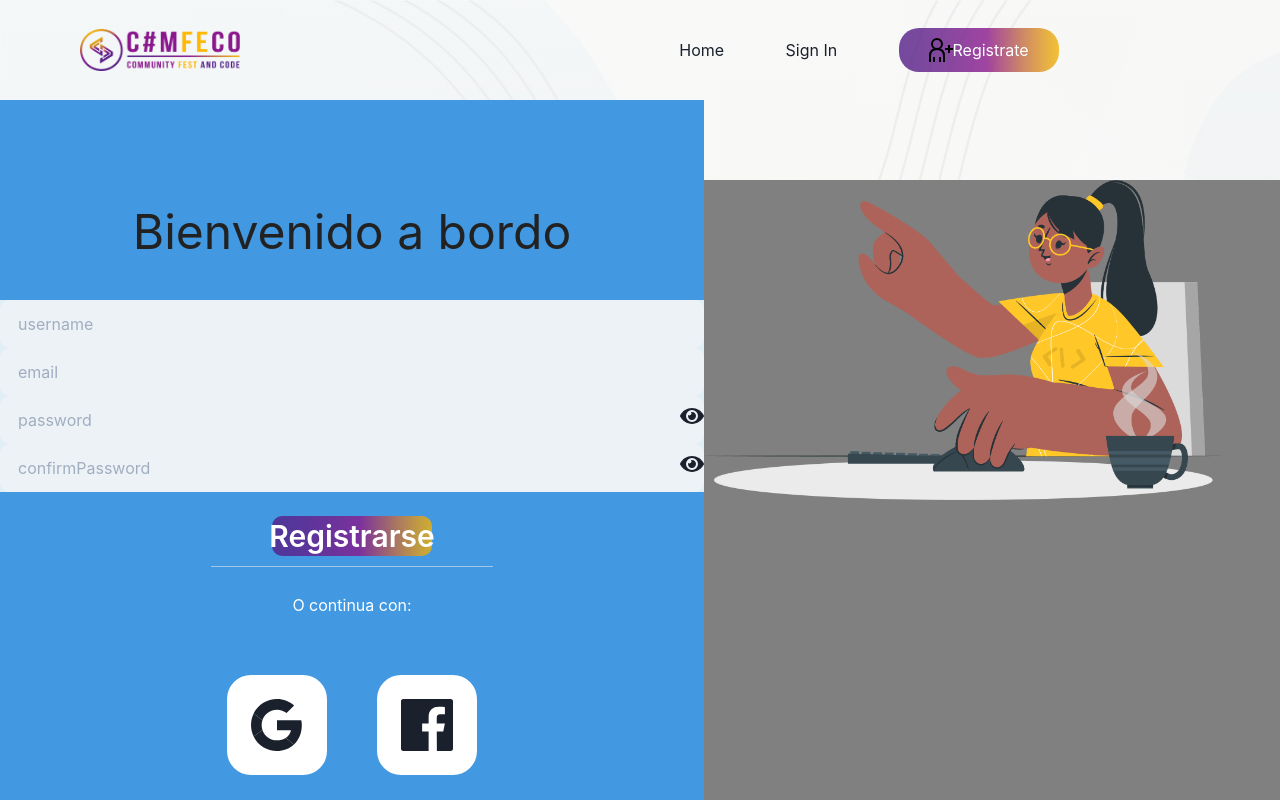
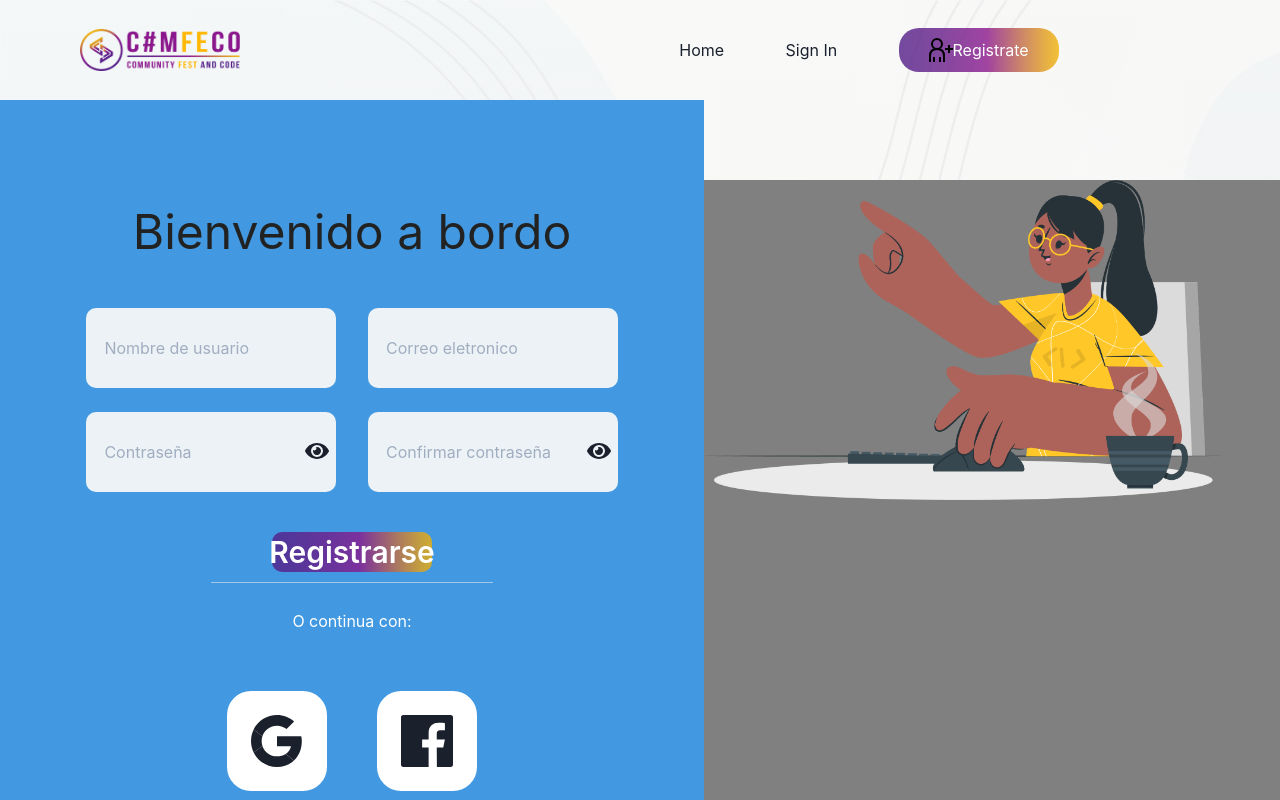
Before and after one commit to Comunidad-de-Programadores/Team-React-48-Comfeco, a Next.js app: page /sign-up in a window 1280 px wide. Shown: the top 800 px of the page. Built offline with nearby package versions, Linux system fonts and the light colour scheme; no server answers.

Commit message:
refactor: input need styles

```diff
--- a/components/signup/Form.tsx
+++ b/components/signup/Form.tsx
@@ -11,7 +11,6 @@ import {
 
 import useAuth from "../../hooks/useAuth";
 import { SignupErrors } from "../../interfaces";
-import TheInput from "../share/TheInput";
 
 function Form(): JSX.Element {
   const {
@@ -23,26 +22,11 @@ function Form(): JSX.Element {
     IconPassword,
     registerSuccess,
     apiError,
+    handleChange,
+    values,
   } = useAuth();
-  const signUpArray = [
-    { name: "username", type: "text", left: false, right: false },
-    { name: "email", type: "email", left: false, right: false },
-    {
-      name: "password",
-      type: inputTypePassword,
-      left: false,
-      right: true,
-      icon: IconPassword,
-    },
-    {
-      name: "confirmPassword",
-      type: inputTypeConfirmPassword,
-      left: false,
-      right: true,
-      icon: IconConfirmPassword,
-    },
-  ];
-  console.log(inputTypeConfirmPassword);
+
+  const { username, email, password, confirmPassword } = values;
 
   const hover = {
     background:
@@ -62,25 +46,114 @@ function Form(): JSX.Element {
   return (
     <FormControl width="100%" marginTop="2rem">
       <form onSubmit={handleSubmit}>
-        <Box>
-          {signUpArray &&
-            signUpArray.map((input) => (
-              <TheInput
-                key={input.name}
-                placeholder={input.name}
-                type={input.type}
-                id={input.name}
-                name={input.name}
-                right={input.right}
-                errors={errors}
-                icon={input.icon}
-              />
-            ))}
-        </Box>
+        <InputGroup
+          width="80%"
+          margin="0 auto"
+          display="flex"
+          flexDirection="row"
+        >
+          <Box margin="0.5rem 1rem" width="100%" position="relative">
+            <Input
+              variant="filled"
+              type="text"
+              id="username"
+              placeholder="Nombre de usuario"
+              name="username"
+              width="100%"
+              padding="1rem"
+              borderRadius="10px"
+              height="5rem"
+              value={username}
+              onChange={handleChange}
+            />
+            {(errors as SignupErrors).username && (
+              <Text color="red">{(errors as SignupErrors).username}</Text>
+            )}
+          </Box>
+          <Box margin="0.5rem 1rem" width="100%" position="relative">
+            <Input
+              variant="filled"
+              type="text"
+              id="email"
+              placeholder="Correo eletronico"
+              name="email"
+              width="100%"
+              padding="1rem"
+              borderRadius="10px"
+              height="5rem"
+              value={email}
+              onChange={handleChange}
+            />
+            {(errors as SignupErrors).email && (
+              <Text color="red">{(errors as SignupErrors).email}</Text>
+            )}
+          </Box>
+        </InputGroup>
 
+        <InputGroup
+          width="80%"
+          margin="0 auto"
+          display="flex"
+          flexDirection="row"
+        >
+          <Box margin="1rem 1rem" width="100%" position="relative">
+            <Input
+              variant="filled"
+              type={inputTypePassword}
+              id="password"
+              placeholder="Contraseña"
+              name="password"
+              width="100%"
+              padding="1rem"
+              borderRadius="10px"
+              height="5rem"
+              value={password}
+              onChange={handleChange}
+            />
+            <InputRightElement
+              width="1.5rem"
+              position="absolute"
+              top="1.2rem"
+              left="calc(90% - 6px)"
+              cursor="pointer"
+              children={IconPassword}
+            />
+            {(errors as SignupErrors).password && (
+              <Text color="red">{(errors as SignupErrors).password}</Text>
+            )}
+          </Box>
+
+          <Box margin="1rem 1rem" width="100%" position="relative">
+            <Input
+              variant="filled"
+              type={inputTypeConfirmPassword}
+              id="confirmPassword"
+              placeholder="Confirmar contraseña"
+              name="confirmPassword"
+              width="100%"
+              padding="1rem"
+              borderRadius="10px"
+              height="5rem"
+              values={confirmPassword}
+              onChange={handleChange}
+            />
+            <InputRightElement
+              width="1.5rem"
+              position="absolute"
+              top="1.2rem"
+              left="calc(90% - 6px)"
+              cursor="pointer"
+              children={IconConfirmPassword}
+            />
+            {(errors as SignupErrors).confirmPassword && (
+              <Text color="red">
+                {(errors as SignupErrors).confirmPassword}
+              </Text>
+            )}
+          </Box>
+        </InputGroup>
         {apiError && <Text color="red">{apiError}</Text>}
         {registerSuccess && <Text color="green">Registro exitoso!!</Text>}
-
         <Box textAlign="center" mt={{ lg: "1.5rem" }}>
           <Button
             type="submit"
```
